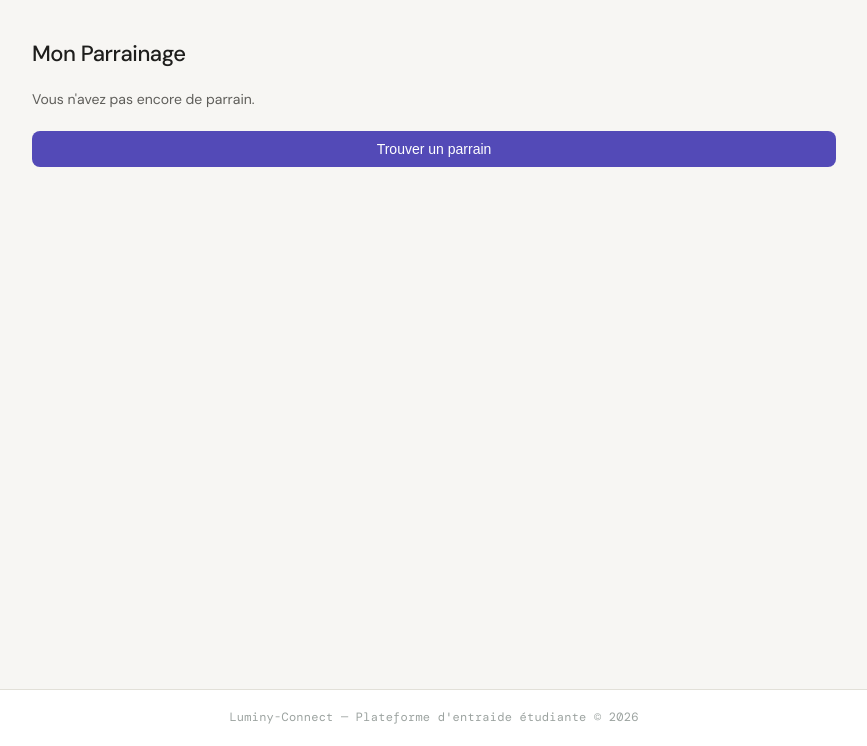
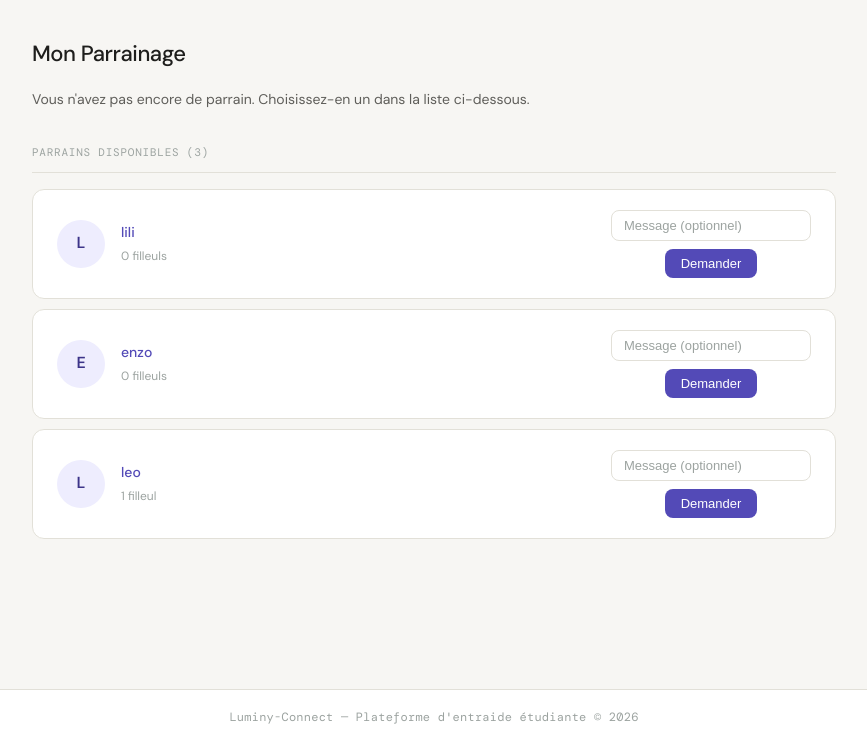
Before and after one commit to Hermez-anderrahim/Projet-Web, a Flask app: page /mon-parrainage in a window 1280 px wide. Shown: the part 54-800 px from the top of the page, without its empty margins (206-1073 px from the left). Run offline with Flask 3, Linux system fonts and the light colour scheme; a user stored in the database is signed in; data comes from the database, SQL or seed files in the repository; both versions use the stored data as it was after the commit.

```diff
--- a/app.py
+++ b/app.py
@@ -22,6 +22,10 @@ from data_model import (
     obtenir_demandes_de,
     get_reponses_de,
     valider_mot_de_passe,
+     creer_demande_parrainage,
+    obtenir_demandes_parrainage_recues,
+    obtenir_parrains_disponibles,
+    repondre_demande_parrainage,
 )
 from create_db import init_db
 
@@ -154,18 +158,32 @@ def ajouter_ressource_post():
 @login_required
 def mon_parrainage():
     if session['est_parrain']:
-        filleuls = obtenir_filleuls_de(session['user_id'])
-        return render_template('parrainage.html', filleuls=filleuls, est_parrain=True)
+        filleuls  = obtenir_filleuls_de(session['user_id'])
+        demandes  = obtenir_demandes_parrainage_recues(session['user_id'])
+        return render_template('parrainage.html',
+                               filleuls=filleuls,
+                               demandes_recues=demandes,
+                               est_parrain=True)
     else:
-        parrain = obtenir_parrain_de(session['user_id'])
-        return render_template('parrainage.html', parrain=parrain, est_parrain=False)
+        parrain  = obtenir_parrain_de(session['user_id'])
+        parrains = obtenir_parrains_disponibles(session['user_id']) if not parrain else []
+        return render_template('parrainage.html',
+                               parrain=parrain,
+                               parrains=parrains,
+                               est_parrain=False)
 
-@app.route('/demander-parrain', methods=['POST'])
+@app.route('/demander-parrain/<int:parrain_id>', methods=['POST'])
 @login_required
-def demander_parrain():
-    parrain = get_parrain_disponible(session['user_id'])
-    if parrain:
-        creer_parrainage(parrain['id'], session['user_id'])
+def demander_parrain_specifique(parrain_id):
+    message = request.form.get('message', '')
+    creer_demande_parrainage(session['user_id'], parrain_id, message)
+    return redirect(url_for('mon_parrainage'))
+
+@app.route('/parrainage/repondre/<int:demande_id>', methods=['POST'])
+@login_required
+def repondre_parrainage(demande_id):
+    accepter = request.form.get('action') == 'accepter'
+    repondre_demande_parrainage(demande_id, session['user_id'], accepter)
     return redirect(url_for('mon_parrainage'))
 
 
--- a/create_db.py
+++ b/create_db.py
@@ -67,5 +67,17 @@ def init_db():
             FOREIGN KEY (auteur_id) REFERENCES utilisateur(id)
         )
     """)
+
+    # 6. Table demande parrainage
+    db_run("""
+    CREATE TABLE IF NOT EXISTS demande_parrainage (
+        id         INTEGER PRIMARY KEY AUTOINCREMENT,
+        filleul_id INTEGER NOT NULL REFERENCES utilisateur(id),
+        parrain_id INTEGER NOT NULL REFERENCES utilisateur(id),
+        message    TEXT    DEFAULT '',
+        statut     TEXT    DEFAULT 'en_attente',
+        created_at DATETIME DEFAULT CURRENT_TIMESTAMP
+    )
+    """)
 if __name__ == '__main__':
     init_db()
--- a/data_model.py
+++ b/data_model.py
@@ -302,3 +302,63 @@ def valider_mot_de_passe(mdp):
     if not any(not c.isalnum() for c in mdp):
         return False, "Le mot de passe doit contenir au moins un caractère spécial."
     return True, "Mot de passe valide."
+
+def creer_demande_parrainage(filleul_id, parrain_id, message=""):
+    #L'étudiant L1 envoie une demande à un parrain.
+    db_insert(
+        "INSERT INTO demande_parrainage (filleul_id, parrain_id, message, statut) VALUES (?, ?, ?, 'en_attente')",
+        (filleul_id, parrain_id, message)
+    )
+
+def obtenir_demandes_parrainage_recues(parrain_id):
+    #Retourne les demandes en attente reçues par un parrain.
+    return db_fetch(
+        """SELECT dp.id, dp.message, dp.statut, dp.created_at,
+                  u.id as filleul_id, u.nom_utilisateur
+           FROM demande_parrainage dp
+           JOIN utilisateur u ON u.id = dp.filleul_id
+           WHERE dp.parrain_id = ? AND dp.statut = 'en_attente'
+           ORDER BY dp.created_at DESC""",
+        (parrain_id,),
+        fetch_all=True
+    )
+
+def obtenir_parrains_disponibles(filleul_id):
+    #Retourne les parrains disponibles
+    return db_fetch(
+        """SELECT u.id, u.nom_utilisateur,
+                  COUNT(p.filleul_id) as nb_filleuls
+           FROM utilisateur u
+           LEFT JOIN parrainage p ON p.parrain_id = u.id
+           WHERE u.est_parrain = 1
+             AND u.id NOT IN (
+                 SELECT parrain_id FROM parrainage WHERE filleul_id = ?
+             )
+             AND u.id NOT IN (
+                 SELECT parrain_id FROM demande_parrainage
+                 WHERE filleul_id = ? AND statut = 'en_attente'
+             )
+           GROUP BY u.id
+           ORDER BY nb_filleuls ASC""",
+        (filleul_id, filleul_id),
+        fetch_all=True
+    )
+
+def repondre_demande_parrainage(demande_id, parrain_id, accepter):
+    #Le parrain accepte ou refuse une demande.
+    if accepter:
+        demande = db_fetch(
+            "SELECT filleul_id FROM demande_parrainage WHERE id = ? AND parrain_id = ?",
+            (demande_id, parrain_id)
+        )
+        if demande:
+            creer_parrainage(parrain_id, demande['filleul_id'])
+            db_run(
+                "UPDATE demande_parrainage SET statut = 'acceptee' WHERE id = ?",
+                (demande_id,)
+            )
+    else:
+        db_run(
+            "UPDATE demande_parrainage SET statut = 'refusee' WHERE id = ?",
+            (demande_id,)
+        )
--- a/templates/parrainage.html
+++ b/templates/parrainage.html
@@ -5,6 +5,7 @@
 
   {% if est_parrain %}
 
+  <!-- En-tête parrain -->
   <div class="carte-parrain" style="margin-bottom: 20px;">
     <div class="avatar lg">{{ session.get('nom', '?')[0]|upper }}</div>
     <div>
@@ -13,8 +14,39 @@
     </div>
   </div>
 
+  <!-- Demandes en attente -->
+  {% if demandes_recues %}
+  <div class="divider">Demandes en attente ({{ demandes_recues|length }})</div>
+  {% for d in demandes_recues %}
+  <div class="carte-demande">
+    <div class="carte-entete">
+      <div class="avatar sm">{{ d.nom_utilisateur[0]|upper }}</div>
+      <a href="/utilisateur/{{ d.filleul_id }}" style="font-size: 14px; font-weight: 500;">
+        {{ d.nom_utilisateur }}
+      </a>
+      <span class="auteur">{{ d.created_at[:10] }}</span>
+    </div>
+    {% if d.message %}
+    <p>{{ d.message }}</p>
+    {% endif %}
+    <div style="display: flex; gap: 10px;">
+      <form action="/parrainage/repondre/{{ d.id }}" method="POST" style="display:inline;">
+        <input type="hidden" name="action" value="accepter">
+        <button type="submit" class="btn btn-primary" style="padding: 7px 16px; font-size: 13px;">
+          Accepter
+        </button>
+      </form>
+      <form action="/parrainage/repondre/{{ d.id }}" method="POST" style="display:inline;">
+        <input type="hidden" name="action" value="refuser">
+        <button type="submit" class="btn btn-danger">Refuser</button>
+      </form>
+    </div>
+  </div>
+  {% endfor %}
+  {% endif %}
+
+  <!-- Mes filleuls -->
   <div class="divider">Mes filleuls ({{ filleuls|length }})</div>
-
   {% for filleul in filleuls %}
   <div class="carte-parrain" style="margin-bottom: 10px;">
     <div class="avatar sm">{{ filleul.nom_utilisateur[0]|upper }}</div>
@@ -30,6 +62,7 @@
 
   {% else %}
 
+  <!-- Vue filleul -->
   {% if parrain %}
   <div class="carte-parrain">
     <div class="avatar lg">{{ parrain.nom_utilisateur[0]|upper }}</div>
@@ -39,21 +72,46 @@
         <a href="/utilisateur/{{ parrain.id }}">{{ parrain.nom_utilisateur }}</a>
       </h2>
       <p style="font-size: 13px; color: var(--gris-texte);">
-        N'hésitez pas à le contacter pour toute question académique !
+        N'hesitez pas a le contacter pour toute question academique !
       </p>
     </div>
   </div>
 
   {% else %}
-  <p style="font-size: 14px; color: var(--gris-texte); margin-bottom: 20px;">
-    Vous n'avez pas encore de parrain.
+
+  <p style="font-size: 14px; color: var(--gris-texte); margin-bottom: 24px;">
+    Vous n'avez pas encore de parrain. Choisissez-en un dans la liste ci-dessous.
   </p>
-  <form action="/demander-parrain" method="POST">
-    <button type="submit">Trouver un parrain</button>
-  </form>
+
+  <div class="divider">Parrains disponibles ({{ parrains|length }})</div>
+
+  {% for p in parrains %}
+  <div class="carte-parrain" style="margin-bottom: 10px;">
+    <div class="avatar">{{ p.nom_utilisateur[0]|upper }}</div>
+    <div style="flex: 1;">
+      <a href="/utilisateur/{{ p.id }}" style="font-size: 14px; font-weight: 500;">
+        {{ p.nom_utilisateur }}
+      </a>
+      <p style="font-size: 12px; color: var(--gris-doux); margin-top: 2px;">
+        {{ p.nb_filleuls }} filleul{% if p.nb_filleuls != 1 %}s{% endif %}
+      </p>
+    </div>
+    <form action="/demander-parrain/{{ p.id }}" method="POST"
+          style="display:flex; gap:8px; align-items:center;">
+      <input type="text" name="message"
+             placeholder="Message (optionnel)"
+             style="width: 200px; padding: 7px 12px; font-size: 13px;">
+      <button type="submit" class="btn btn-primary"
+              style="padding: 7px 16px; font-size: 13px; white-space: nowrap;">
+        Demander
+      </button>
+    </form>
+  </div>
+  {% else %}
+  <p class="vide">Aucun parrain disponible pour l'instant.</p>
+  {% endfor %}
 
   {% endif %}
-
   {% endif %}
 </main>
 
```
Also changed, not shown: luminy_connect.sqlite.
